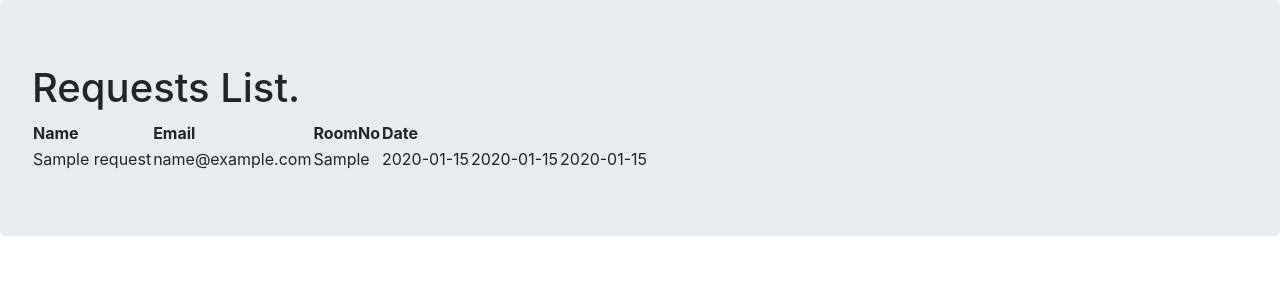
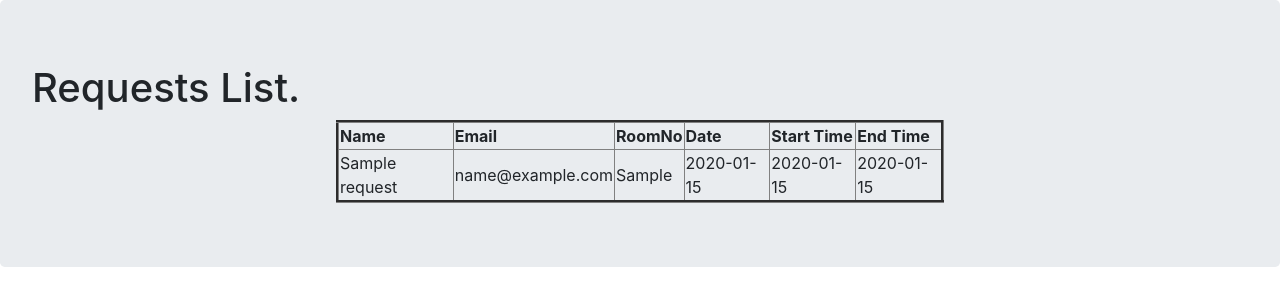
Before and after one commit to Taha-Adeel/setmas, a Flask app: page /requests_list in a window 1280 px wide. Shown: the part 56-362 px from the top of the page. Run offline with Flask 3, Linux system fonts and the light colour scheme; tables that the repository leaves empty hold one stand-in row (values such as "Sample post"); some libraries are stand-ins or nearby versions.

Commit message:
improved table UI

```diff
--- a/src/backend/templates/base.html
+++ b/src/backend/templates/base.html
@@ -6,7 +6,6 @@
     <script src="https://code.jquery.com/jquery-3.2.1.slim.min.js" integrity="sha384-KJ3o2DKtIkvYIK3UENzmM7KCkRr/rE9/Qpg6aAZGJwFDMVNA/GpGFF93hXpG5KkN" crossorigin="anonymous"></script>
     <script src="https://cdnjs.cloudflare.com/ajax/libs/popper.js/1.12.9/umd/popper.min.js" integrity="sha384-ApNbgh9B+Y1QKtv3Rn7W3mgPxhU9K/ScQsAP7hUibX39j7fakFPskvXusvfa0b4Q" crossorigin="anonymous"></script>
     <script src="https://maxcdn.bootstrapcdn.com/bootstrap/4.0.0/js/bootstrap.min.js" integrity="sha384-JZR6Spejh4U02d8jOt6vLEHfe/JQGiRRSQQxSfFWpi1MquVdAyjUar5+76PVCmYl" crossorigin="anonymous"></script>
-
     <title>SeTMaS</title>
   </head>
   <body>
--- a/src/backend/templates/request_list.html
+++ b/src/backend/templates/request_list.html
@@ -2,13 +2,17 @@
 {% block content %}
 <div class="jumbotron">
   <h1>Requests List.</h1>
-  <table>
+  <table border="3" height="50%" width="50%" align="center"
+  style="border-spacing: 10px 0;">
     <thead>
       <tr>
         <th>Name</th>
         <th>Email</th>
         <th>RoomNo</th>
         <th>Date</th>
+        <th>Start Time</th>
+        <th>End Time</th>
+
       </tr>
     </thead>
     <tbody>
```
